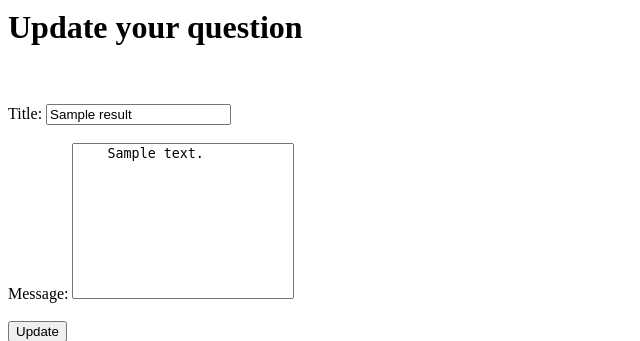
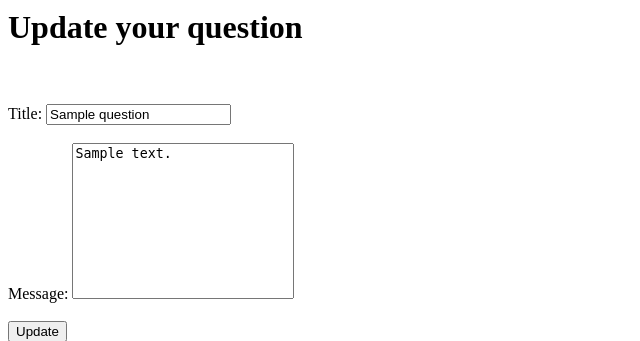
Before and after one commit to mGuy09/Ask-mate, a Flask app: template templates/edit_question.html in a window 1280 px wide. Shown: the part 132-473 px from the top of the page, without its empty margins (0-640 px from the left). Run offline with Flask 2, Linux system fonts and the light colour scheme; the template is opened without the code that fills it: most values are stand-ins (such as "Sample title", 1, 10 or a date in 2020).

Commit message:
[feat] data_manager.update_date_question

```diff
--- a/data_manager.py
+++ b/data_manager.py
@@ -79,9 +79,7 @@ def delete_data(cursor, id):
 @connection.connection_handler
 def update_data_question(cursor,id,title,message):
     cursor.execute('''
-    Update question SET title = %s, message = %s
-    where id = %s, (title,message)
-    ''')
+    Update question SET title = %s, message = %s where id = %s ''',(title,message,id))
 
 
 # def get_data(csv_file):
--- a/server.py
+++ b/server.py
@@ -49,17 +49,21 @@ def delete_question(id):
 
     return redirect(url_for('list_page'))
 
-@app.route('/question/<id>/edit', methods= ['POST'])
+
+@app.route('/question/<id>/edit', methods= ['POST','GET'])
 def update_question(id):
     question = data_manager.get_question(id)
-    title = question['title']
-    message = question['message']
+    current = question
+
+
+
     if request.method == 'POST':
+
         title = request.form.get("title")
         message = request.form.get("message")
         data_manager.update_data_question(id, title, message)
-        return redirect(url_for('question'))
-    return render_template('edit_question.html', question=question, id=id)
+        return redirect(url_for('question',id=id))
+    return render_template('edit_question.html', question=current, id=id)
 
 
 
--- a/templates/edit_question.html
+++ b/templates/edit_question.html
@@ -8,7 +8,7 @@ block content %}
 <div class="form-edit-question">
     <form
         id="form"
-        action="{{ url_for('update_question', id = result.id) }}"
+        action="{{ url_for('update_question', id = question.id) }}"
         method="post"
     >
         <label for="title">Title:</label>
@@ -17,7 +17,7 @@ block content %}
             id="title"
             name="title"
             required
-            value="{{ result.title }}"
+            value="{{ question.title }}"
         />
         <br />
         <br />
@@ -30,7 +30,7 @@ block content %}
             required
             style="resize: none"
         >
-    {{ result.message }}</textarea
+{{ question.message }}</textarea
         >
         <br />
         <br />
```
